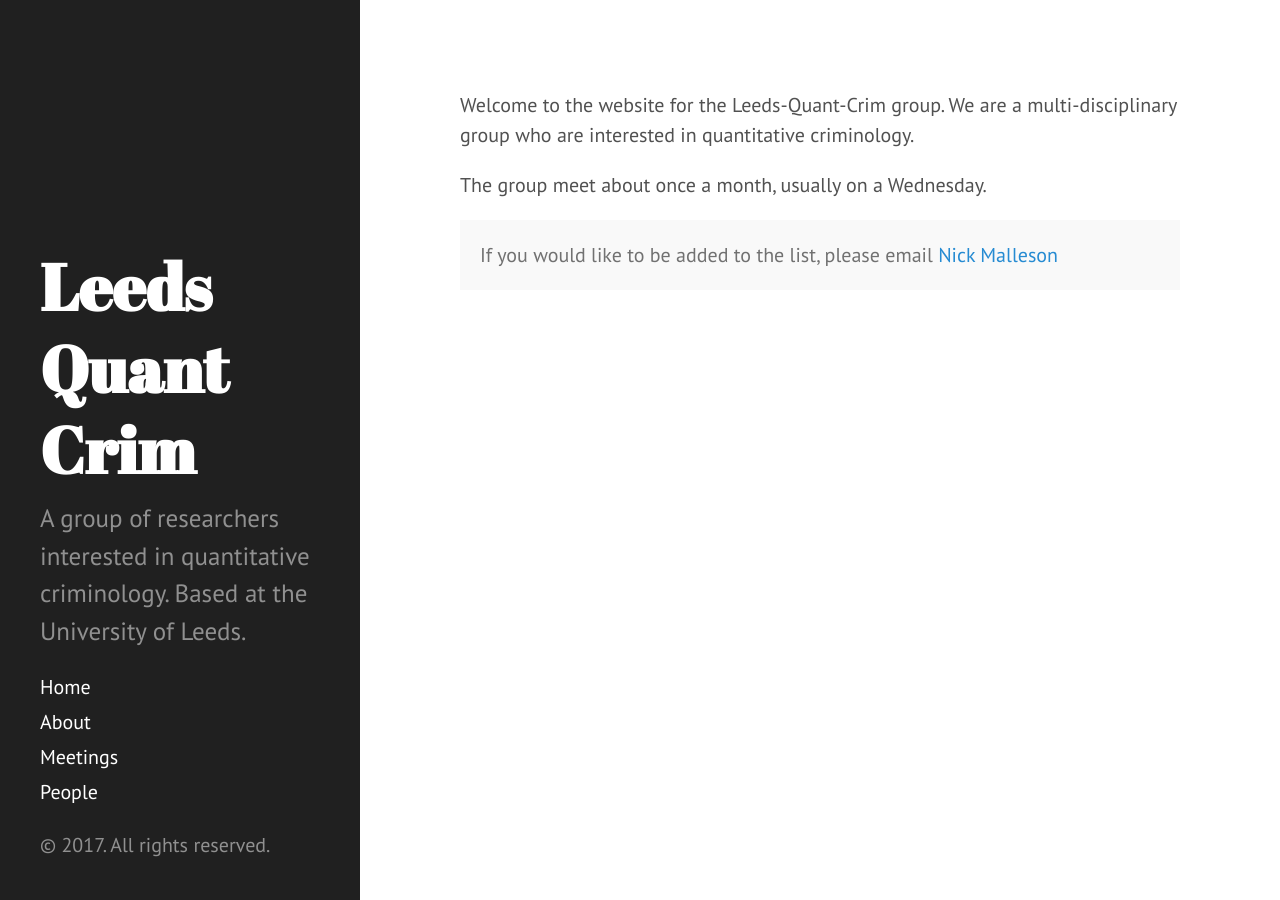
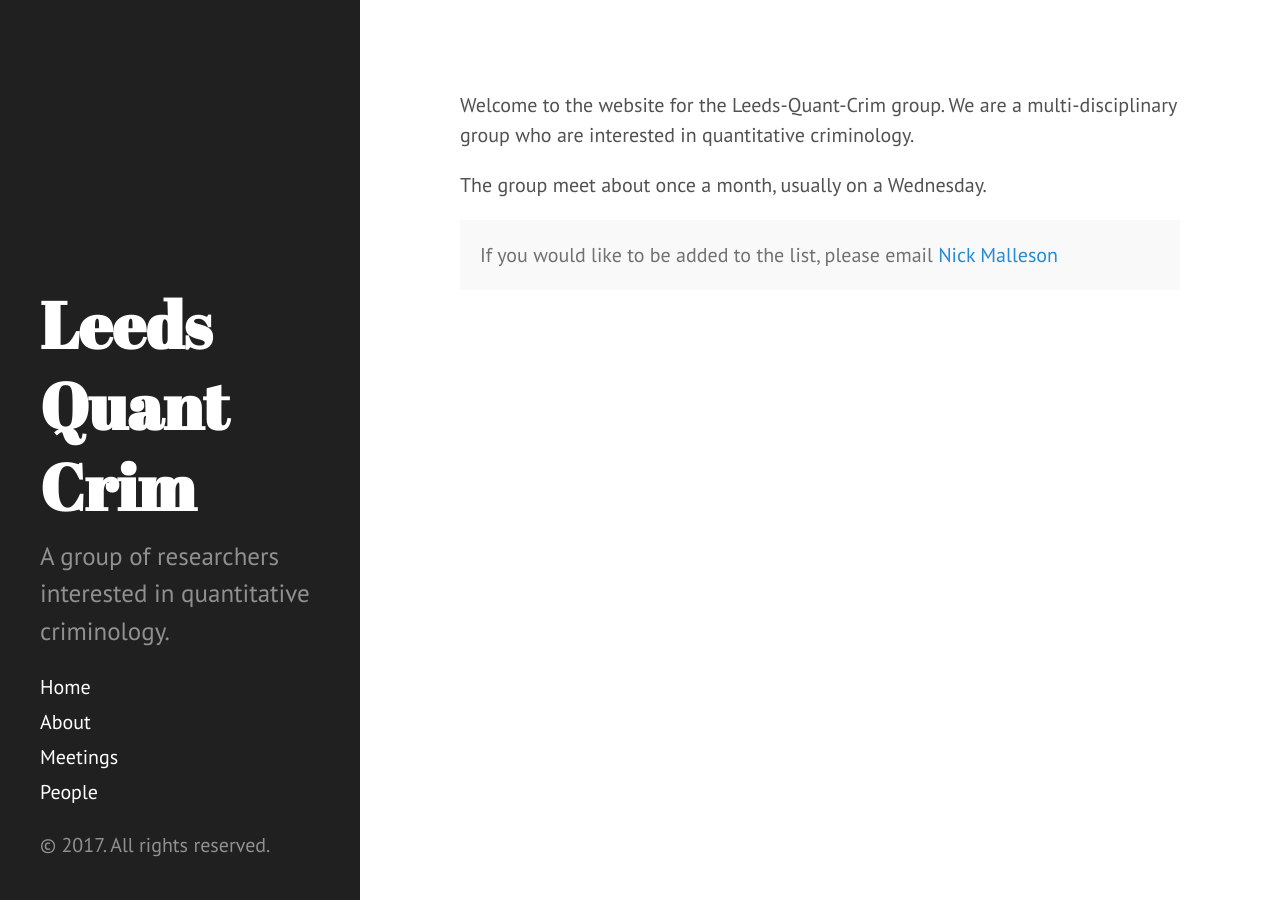
Before and after one commit to QuantCrimAtLeeds/QuantCrimAtLeeds.github.io, a Jekyll site: the page built from index.md, in a window 1280 px wide. Built offline with Jekyll 4.4.1, drawn with Linux system fonts in a browser that asks for light colours.

Commit message:
Update _config.yml

```diff
--- a/_config.yml
+++ b/_config.yml
@@ -8,8 +8,8 @@ markdown:         kramdown
 
 # Setup
 title:            Leeds Quant Crim
-tagline:          'Quantitative Criminology group (University of Leeds)'
-description:      'A group of researchers interested in quantitative criminology. Based at the University of Leeds.'
+tagline:          'Quantitative Criminology group (Leeds)'
+description:      'A group of researchers interested in quantitative criminology.'
 #url:              http://hyde.getpoole.com
 #baseurl:          /leeds-quant-crim/
 
```
